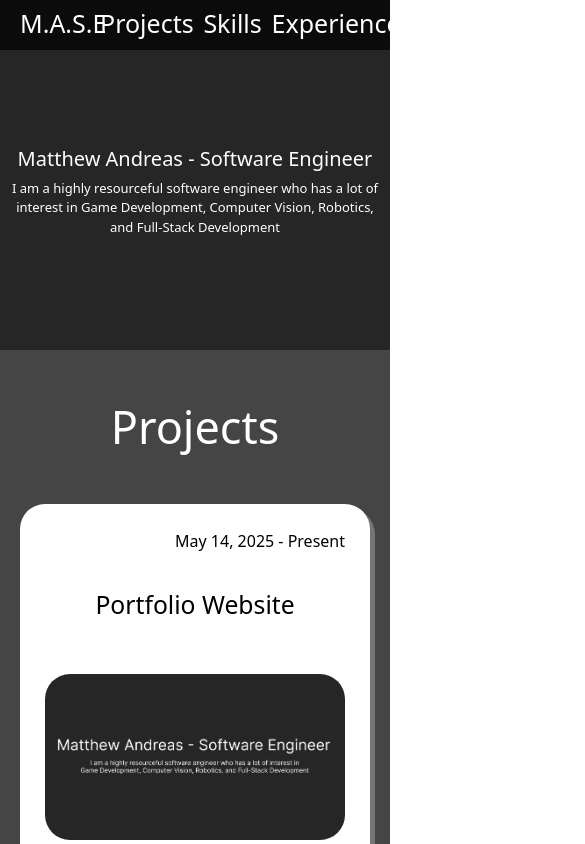
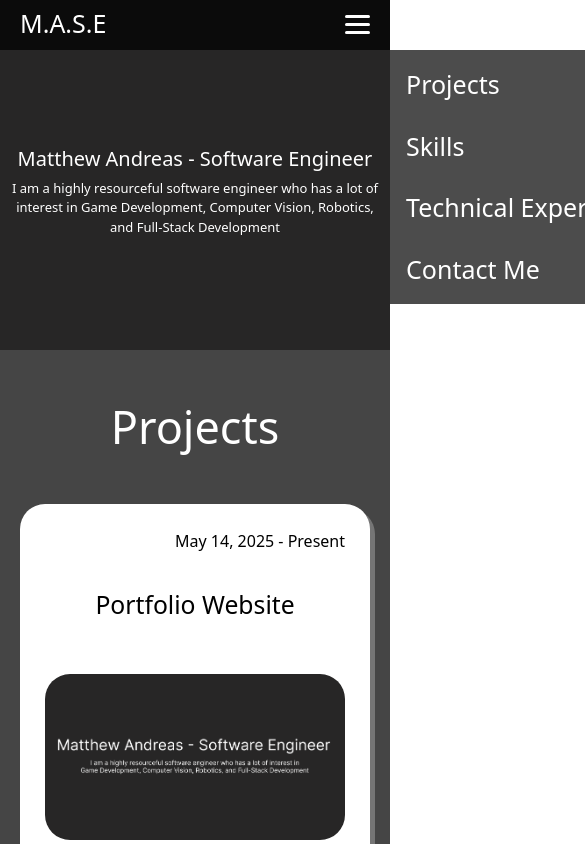
Before and after one commit to Matthew-Andreas/Portfolio, a React (Vite) app: page /#/ in a window 390 px wide. Shown: the top 844 px of the page, 585 px wide, since content can reach past the window. Built offline with nearby package versions, Linux system fonts and the light colour scheme.

Commit message:
add mobile navbar support.

```diff
--- a/package.json
+++ b/package.json
@@ -15,12 +15,14 @@
   "dependencies": {
     "bootstrap": "^5.3.6",
     "react": "^19.1.0",
+    "react-burger-menu": "^3.1.0",
     "react-dom": "^19.1.0",
     "react-router-dom": "^7.6.0"
   },
   "devDependencies": {
     "@eslint/js": "^9.25.0",
     "@types/react": "^19.1.2",
+    "@types/react-burger-menu": "^2.8.7",
     "@types/react-dom": "^19.1.2",
     "@vitejs/plugin-react": "^4.4.1",
     "eslint": "^9.25.0",
--- a/src/componets/NavBar.css
+++ b/src/componets/NavBar.css
@@ -21,9 +21,69 @@
     width: 80px;
 }
 
-.navItems {
+
+.nav-links {
     display: flex;
     gap: 2.5vw;
+    list-style: none;
     justify-content: flex-end;
     text-wrap: none;
 }
+
+.nav-links a {
+    color: white;
+    text-decoration: none;
+}
+
+
+.hamburger {
+    display: none;
+    flex-direction: column;
+    cursor: pointer;
+    gap: 5px;
+}
+
+.hamburger span {
+    width: 25px;
+    height: 3px;
+    background: white;
+    border-radius: 2px;
+    transition: 0.3s;
+}
+
+.hamburger.open span:nth-child(1) {
+    transform: rotate(55deg) translate(5px, 5px);
+}
+
+.hamburger.open span:nth-child(2) {
+    opacity: 0;
+}
+
+.hamburger.open span:nth-child(3) {
+    transform: rotate(-55deg) translate(7px, -6px);
+}
+
+@media (max-width: 1000px) {
+    .hamburger {
+        display: flex;
+        align-items: flex-end;
+        padding-top: 10px;
+    }
+
+    .nav-links {
+        position: absolute;
+        top: 50px;
+        right: 0;
+        background: rgba(0, 0, 0, 0.7);
+        flex-direction: column;
+        width: 250px;
+        transform: translateX(100%);
+        transition: transform 0.3s ease;
+        padding: 1rem;
+        gap: 1.5rem;
+    }
+
+    .nav-links.active {
+        transform: translateX(0);
+    }
+}
--- a/src/componets/NavBar.tsx
+++ b/src/componets/NavBar.tsx
@@ -1,3 +1,4 @@
+import { useState } from "react";
 import "./NavBar.css";
 
 interface Props {
@@ -16,22 +17,38 @@ const handleScroll = (
 };
 
 const NavBar = ({ navItems }: Props) => {
+  const [isOpen, setIsOpen] = useState(false);
   return (
     <div className="navBar">
       <a href="" className="navLink navTitle">
         M.A.S.E
       </a>
-      <div className="navItems">
+
+      <div
+        className={`hamburger ${isOpen ? "open" : ""}`}
+        onClick={() => setIsOpen(!isOpen)}
+      >
+        <span></span>
+        <span></span>
+        <span></span>
+      </div>
+
+      <ul className={`nav-links ${isOpen ? "active" : ""}`}>
         {navItems.map((section) => (
+          <li>
             <a
               className="navLink"
               href=""
-            onClick={(e) => handleScroll(e, section)}
+              onClick={(e) => {
+                handleScroll(e, section);
+                setIsOpen(!isOpen);
+              }}
             >
               {section}
             </a>
+          </li>
         ))}
-      </div>
+      </ul>
     </div>
   );
 };
--- a/src/pages/HomePage.tsx
+++ b/src/pages/HomePage.tsx
@@ -7,7 +7,9 @@ import Skill from "../componets/Skill";
 const HomePage = () => {
   return (
     <>
-      <NavBar navItems={["Projects", "Skills", "Experience", "Contact"]} />
+      <NavBar
+        navItems={["Projects", "Skills", "Technical Experience", "Contact Me"]}
+      />
       <div className="HeaderSection">
         <h1 className="Title Site">Matthew Andreas - Software Engineer</h1>
         <p className="PersonalDescription">
@@ -53,7 +55,7 @@ const HomePage = () => {
             ShortDes="This was an image classification(IC) AI model benchmarking website that was done in cooperation with Qualcomm.
             This website would allow the user to compare different IC models to find the best fit for their upcoming projects.
             This website was unique as it allowed the user to input their own image to be classified by a selection of models directly on the website."
-            ProjectLink="/Portfolio/#/ApprAIse"
+            ProjectLink="/#/ApprAIse"
           />
 
           <ProjectCard
@@ -63,7 +65,7 @@ const HomePage = () => {
             ShortDes="This project was a short 2D game where you play as a dinosaur trying to escape an island with an active volcano before it erupts.
             This was my first experience bringing a game to completion, which was an amazing sight to see.
             For this project, we focus on getting a complete game and making it look like a real game."
-            ProjectLink="/Portfolio/#/RexRun"
+            ProjectLink="/#/RexRun"
           />
           <ProjectCard
             TimeFrame="June 3, 2024 - August 23, 2024"
@@ -94,7 +96,7 @@ const HomePage = () => {
           <Skill ImageSrc="./artificial-intelligence.png" SkillName="AI" />
         </div>
       </div>
-      <div id="Experience" className="techExperienceSection">
+      <div id="Technical Experience" className="techExperienceSection">
         <h1 className="Title">Technical Experience</h1>
         <div className="Experiences">
           <ExperienceCard
@@ -111,7 +113,7 @@ const HomePage = () => {
           />
         </div>
       </div>
-      <div id="Contact" className="contactMeSection">
+      <div id="Contact Me" className="contactMeSection">
         <h1 className="Title">Contact Me</h1>
         <Contact
           ImageSrc="./email.png"
--- a/vite.config.ts
+++ b/vite.config.ts
@@ -4,5 +4,5 @@ import react from "@vitejs/plugin-react";
 // https://vite.dev/config/
 export default defineConfig({
   plugins: [react()],
-  base: "/Portfolio",
+  //base: "/Portfolio",
 });
```
Also changed, not shown: 5 other files (tests, documents, lock files or other folders). Lines whose indentation alone changed are shown as unchanged.
